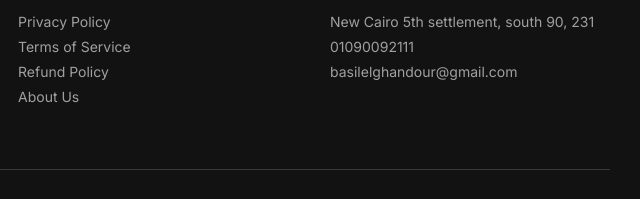
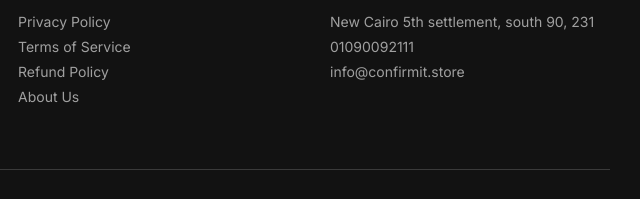
Before and after one commit to Basilalghandour/Confirm-it-Website, a plain HTML site: page index.html in a window 1280 px wide. Shown: the part 5920-6119 px from the top of the page, 638-1278 px from the left. Drawn offline with Linux system fonts and the light colour scheme.

Commit message:
mail added

```diff
--- a/index.html
+++ b/index.html
@@ -2095,7 +2095,7 @@
             <ul>
               <li>New Cairo 5th settlement, south 90, 231</li>
               <li>01090092111</li>
-              <li>basilelghandour@gmail.com</li>
+              <li>info@confirmit.store</li>
             </ul>
           </div>
         </div>
```
Also changed, not shown: refund.html (+1 -1 lines).
